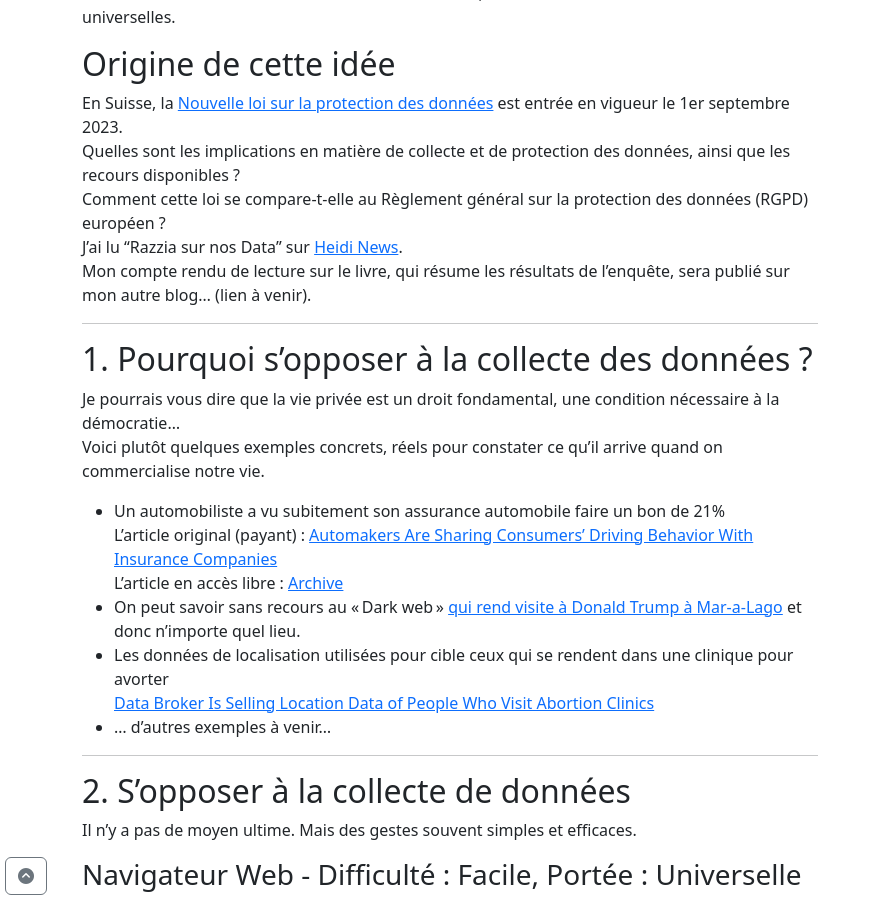
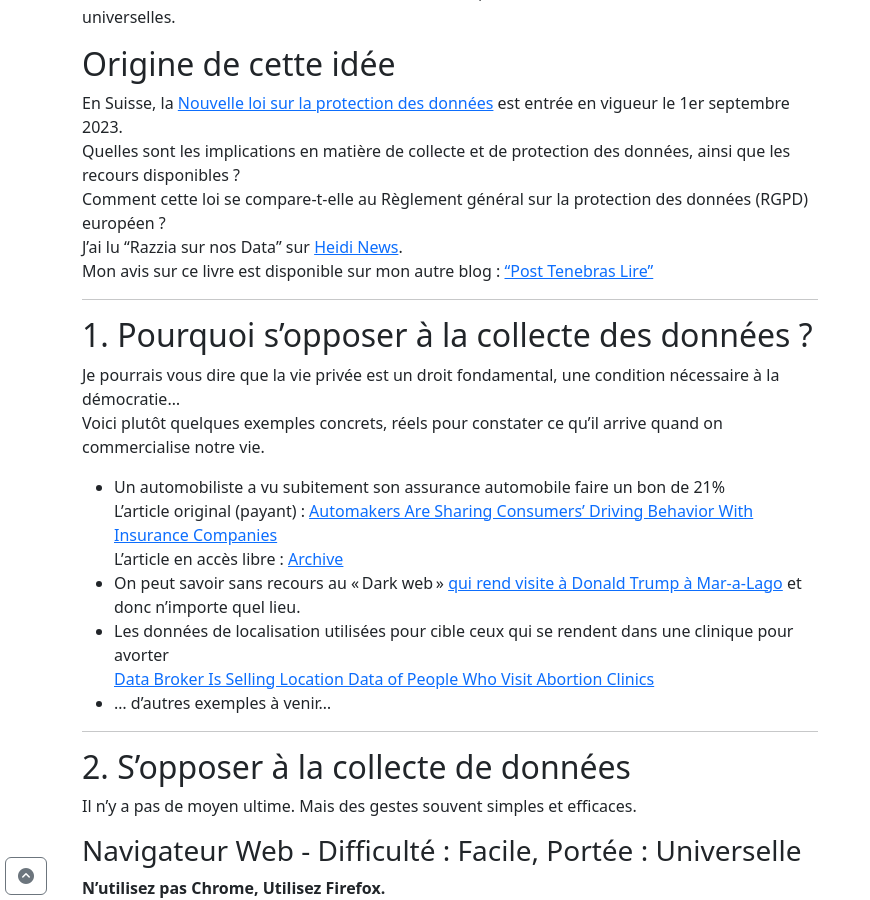
Before and after one commit to christ-off/christ-off.github.io, a Jekyll site: the page built from _posts/2024-03-14-vie-privee-web-suisse.md, in a window 1280 px wide and 900 px high, scrolled down 1166 px. Shown: the whole window, without its empty margins (0-870 px from the left). Built offline with Jekyll 4.4.1, drawn with Linux system fonts in a browser that asks for light colours.

```diff
--- a/_posts/2024-03-14-vie-privee-web-suisse.md
+++ b/_posts/2024-03-14-vie-privee-web-suisse.md
@@ -20,7 +20,7 @@
 Quelles sont les implications en matière de collecte et de protection des données, ainsi que les recours disponibles ?
 Comment cette loi se compare-t-elle au Règlement général sur la protection des données (RGPD) européen ?
 J'ai lu "Razzia sur nos Data" sur [Heidi News](https://www.heidi.news/explorations/razzia-sur-vos-data).
-Mon compte rendu de lecture sur le livre, qui résume les résultats de l'enquête, sera publié sur mon autre blog... (lien à venir).
+Mon avis sur ce livre est disponible sur mon autre blog : ["Post Tenebras Lire"](https://post-tenebras-lire.net/razzia-data-heidi-news/)
 
 ---
 
```
